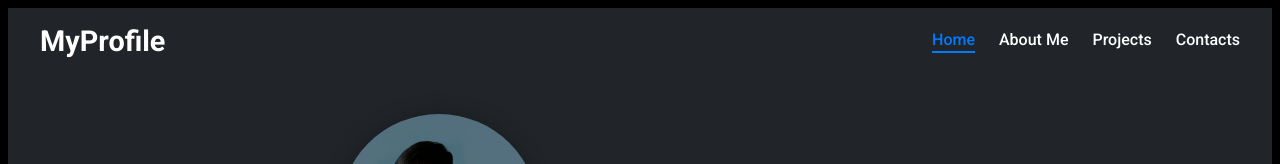
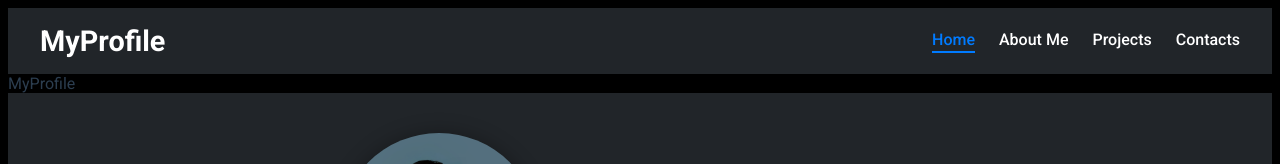
Before and after one commit to jogzfon/MyProfile, a Vue app: page / in a window 1280 px wide. Shown: the top 164 px of the page. Built offline with nearby package versions, Linux system fonts and the light colour scheme.

Commit message:
Deploy this crap

```diff
--- a/src/App.vue
+++ b/src/App.vue
@@ -2,9 +2,9 @@
   <div id="app">
     <nav class="navbar">
       <div class="navbar-container">
-        <router-link to="/" class="navbar-brand">
+        <div class="navbar-brand">
           <span class="brand-logo">MyProfile</span>
-        </router-link>
+        </div>
         <div class="navbar-links">
           <router-link to="/" class="navbar-link">Home</router-link>
           <router-link to="/about" class="navbar-link">About Me</router-link>
--- a/src/views/HomePage.vue
+++ b/src/views/HomePage.vue
@@ -1,5 +1,8 @@
 <template>
   <div class="home">
+    <div class="navbar-brand">
+          <span class="brand-logo">MyProfile</span>
+    </div>
     <AboutPage />
     <ProjectPage />
     <ContactPage />
```
